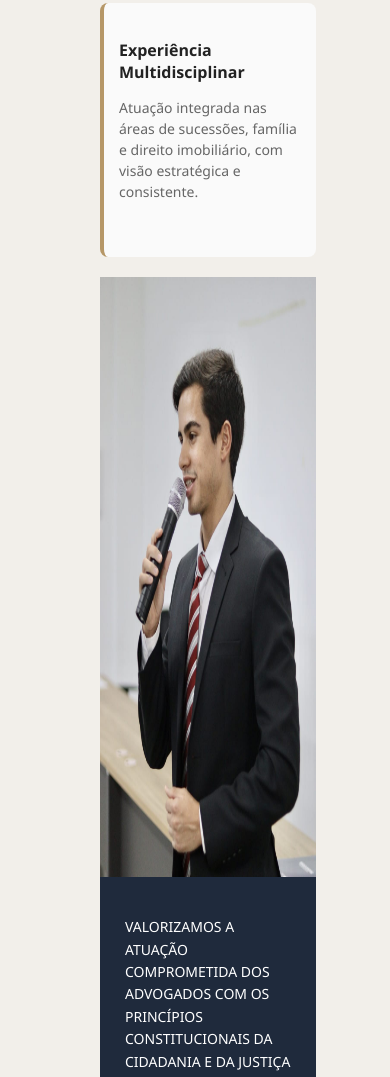
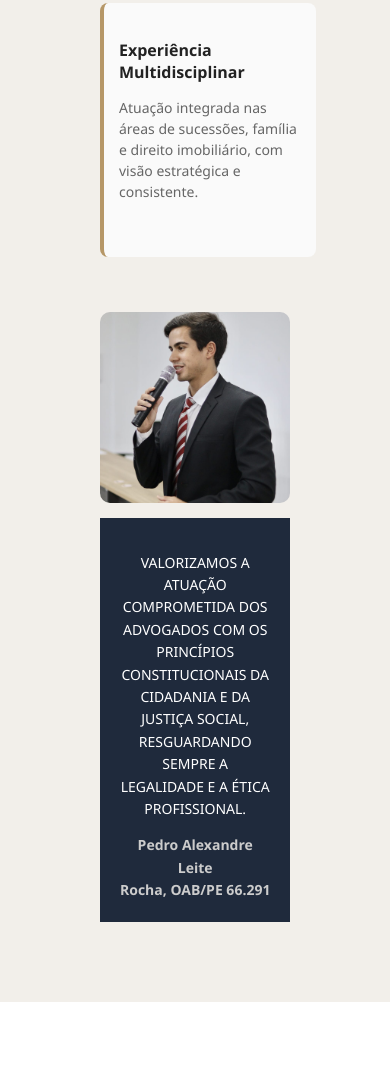
Before and after one commit to Bielfla27/Pedro_site_2, a plain HTML site: page index.html in a window 390 px wide. Shown: the part 3089-4166 px from the top of the page. Drawn offline with Linux system fonts and the light colour scheme.

Commit message:
Ajuste na responsividade da foto no mobile

```diff
--- a/css/steyle.css
+++ b/css/steyle.css
@@ -294,19 +294,6 @@
      }
  }
 
- @media (max-width: 768px) {
-     .commitment-container {
-         flex-direction: column;
-     }
-     .features {
-         flex-direction: column;
-     }
-     .commitment-text,
-     .commitment-image {
-         flex: 1 1 100%;
-     }
- }
-
  @media (max-width: 480px) {
      .commitment-text h2 {
          font-size: 24px;
@@ -566,3 +553,27 @@
      text-decoration: none;
      padding-top: 10px;
  }
+
+ @media (max-width: 768px) {
+     .commitment-image {
+         display: flex;
+         flex-direction: column;
+         align-items: center;
+         justify-content: center;
+     }
+     .commitment-image img {
+         width: 100%;
+         max-width: 100%;
+         aspect-ratio: 12 / 12;
+         object-fit: cover;
+         border-radius: 10px;
+     }
+     .quote-box {
+         width: 100%;
+         margin-top: 15px;
+         text-align: center;
+         font-size: 14px;
+         padding: 20px;
+         box-sizing: border-box;
+     }
+ }
--- a/index.html
+++ b/index.html
@@ -76,7 +76,8 @@
             </div>
 
             <div class="commitment-image">
-                <img src="img/pdr_1.jpg" alt="Business Lawyers Meeting" / style="width: 100%; height: 600px; margin-top: -20px;">
+                <img src="img/pdr_1.jpg" alt="Business Lawyers Meeting" />
+
                 <div class="quote-box">
                     <p>VALORIZAMOS A ATUAÇÃO COMPROMETIDA DOS ADVOGADOS COM OS PRINCÍPIOS CONSTITUCIONAIS DA CIDADANIA E DA JUSTIÇA SOCIAL, RESGUARDANDO SEMPRE A LEGALIDADE E A ÉTICA PROFISSIONAL.</p>
                     <strong>Pedro Alexandre Leite Rocha, OAB/PE 66.291</strong>
```
